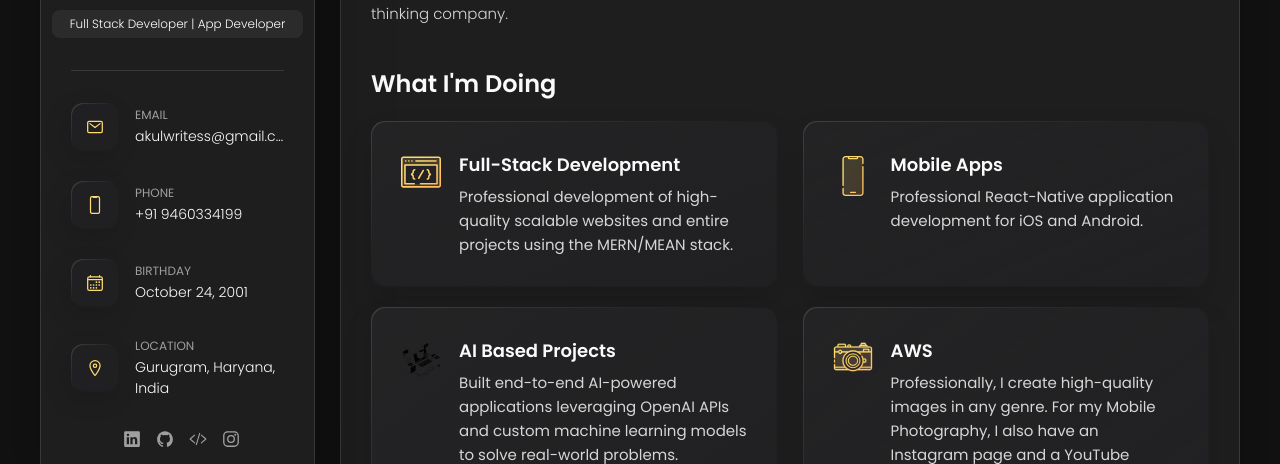
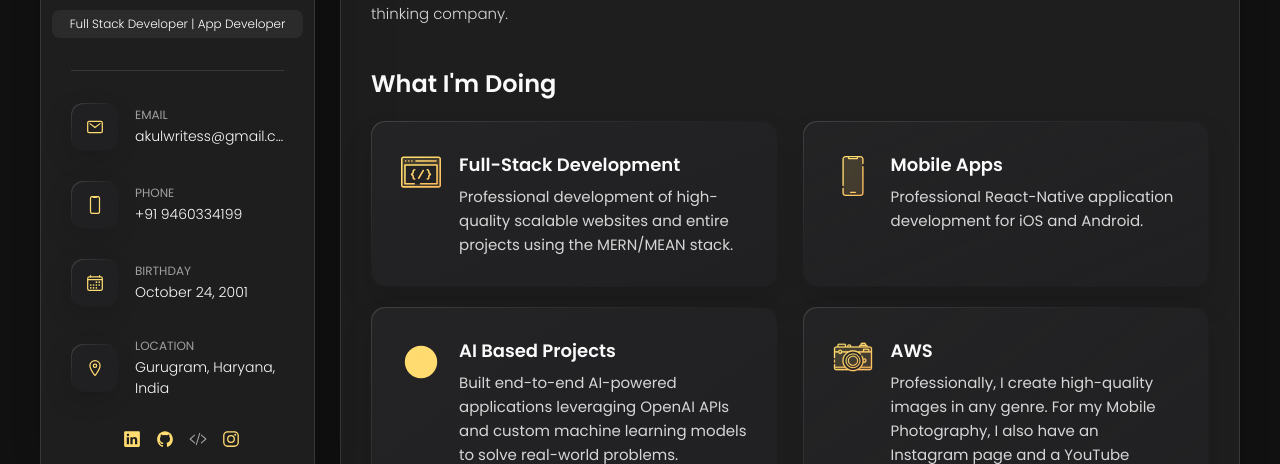
Before and after one commit to akulwrites/akulwrites.github.io, a website: page index.html in a window 1280 px wide. Shown: the part 336-800 px from the top of the page. Drawn offline with nearby package versions, Linux system fonts and the light colour scheme.

Commit message:
Update index.html - change - icon savg

```diff
--- a/index.html
+++ b/index.html
@@ -274,8 +274,30 @@
             <li class="service-item">
 
               <div class="service-icon-box">
-                <img src="icon-ai.svg
-                " alt="ai icon" width="40" color="yellow">
+                <svg version="1.1" id="Icon_Set" xmlns="http://www.w3.org/2000/svg" x="0" y="0"
+                  viewBox="0 0 256 256" width="40" height="40"
+                  xml:space="preserve">
+                  <style>
+                    * {
+                      fill: #ffdb70 !important;
+                    }
+                  </style>
+                  <circle cx="128" cy="128" r="103.5" />
+                  <path d="M136.938 44.695c-32.706-.818-59.611 24.82-60.849 57.039-.03.77-.049 1.543-.049 2.32 0 .777.02 1.55.049 2.319v14.13l-14.336 22.584c-1.47 2.315.194 5.341 2.936 5.341h11.399v27.434c0 6.216 5.039 11.256 11.256 11.256h31.165v24.207h59.132v-56.983c0-5.143 1.779-10.097 4.91-14.177a59.11 59.11 0 0 0 12.243-35.92c.101-32.129-25.737-58.747-57.856-59.55z" />
+                  <path d="M142.897 45.145c23.529 7.991 40.487 30.408 40.405 56.448a59.102 59.102 0 0 1-12.243 35.92c-3.131 4.08-4.91 9.034-4.91 14.176v59.635h11.491v-56.983c0-5.143 1.779-10.097 4.91-14.177a59.11 59.11 0 0 0 12.243-35.92c.096-30.115-22.6-55.389-51.896-59.099z" />
+                  <path d="M177.641 214.325h-59.132a3 3 0 0 1-3-3v-21.207H87.344c-7.861 0-14.256-6.395-14.256-14.256v-24.434h-8.399a6.477 6.477 0 0 1-5.468-9.949l13.868-21.848V106.43c-.03-.789-.049-1.58-.049-2.376 0-.816.021-1.627.052-2.436 1.312-34.141 29.545-60.769 63.922-59.922 33.621.84 60.888 28.904 60.781 62.558-.043 13.779-4.491 26.829-12.863 37.737-2.767 3.605-4.29 7.991-4.29 12.351v56.983a3.002 3.002 0 0 1-3.001 3z" />
+                  <path d="M156.276 123.462h-35.935a6.332 6.332 0 0 1-6.333-6.332V81.195a6.333 6.333 0 0 1 6.333-6.333h35.935a6.334 6.334 0 0 1 6.333 6.333v35.935a6.333 6.333 0 0 1-6.333 6.332z" />
+                  <circle cx="137.231" cy="173.422" r="8.396"/>
+                  <circle cx="159.327" cy="151.16" r="8.396"/>
+                  <path d="M156.276 126.462h-35.935c-5.146 0-9.333-4.187-9.333-9.333V81.195c0-5.146 4.187-9.333 9.333-9.333h35.935c5.146 0 9.333 4.187 9.333 9.333v35.935c0 5.145-4.187 9.332-9.333 9.332z"/>
+                  <path d="M127.166 136.6a3 3 0 0 1-3-3v-10.138a3 3 0 1 1 6 0V133.6a3 3 0 0 1-3 3zM149.452 136.6a3 3 0 0 1-3-3v-10.138a3 3 0 1 1 6 0V133.6c0 1.656-1.344 3-3 3zM138.309 136.6a3 3 0 0 1-3-3v-10.138a3 3 0 1 1 6 0V133.6a3 3 0 0 1-3 3zM127.166 77.862a3 3 0 0 1-3-3V64.725a3 3 0 1 1 6 0v10.137a3 3 0 0 1-3 3zM149.452 77.862a3 3 0 0 1-3-3V64.725a3 3 0 1 1 6 0v10.137a3 3 0 0 1-3 3zM138.309 77.862a3 3 0 0 1-3-3V64.725a3 3 0 1 1 6 0v10.137a3 3 0 0 1-3 3zM114.009 91.02h-10.137a3 3 0 1 1 0-6h10.137a3 3 0 1 1 0 6zM114.009 102.162h-10.137a3 3 0 1 1 0-6h10.137a3 3 0 1 1 0 6zM114.009 113.305h-10.137a3 3 0 1 1 0-6h10.137a3 3 0 1 1 0 6z"/>
+                  <path d="M172.746 91.02h-10.137a3 3 0 1 1 0-6h10.137a3 3 0 1 1 0 6zM172.746 102.162h-10.137a3 3 0 1 1 0-6h10.137a3 3 0 1 1 0 6zM172.746 113.305h-10.137a3 3 0 1 1 0-6h10.137a3 3 0 1 1 0 6z"/>
+                  <path d="M137.231 214.325a3 3 0 0 1-3-3v-29.506a3 3 0 1 1 6 0v29.506a3 3 0 0 1-3 3zM159.327 214.325a3 3 0 0 1-3-3v-51.768a3 3 0 1 1 6 0v51.768a3 3 0 0 1-3 3z"/>
+                  <path d="M137.231 184.819c-6.284 0-11.396-5.112-11.396-11.396s5.112-11.396 11.396-11.396 11.396 5.112 11.396 11.396-5.111 11.396-11.396 11.396zm0-16.793c-2.976 0-5.396 2.421-5.396 5.396s2.421 5.396 5.396 5.396 5.396-2.421 5.396-5.396-2.42-5.396-5.396-5.396z"/>
+                  <path d="M159.327 162.557c-6.284 0-11.396-5.112-11.396-11.396s5.112-11.396 11.396-11.396 11.396 5.112 11.396 11.396-5.112 11.396-11.396 11.396zm0-16.793c-2.976 0-5.396 2.421-5.396 5.396s2.421 5.396 5.396 5.396 5.396-2.421 5.396-5.396-2.42-5.396-5.396-5.396z"/>
+                  <path d="M145.51 110.768h-14.403a4.404 4.404 0 0 1-4.404-4.404V91.961a4.404 4.404 0 0 1 4.404-4.404h14.403a4.404 4.404 0 0 1 4.404 4.404v14.403a4.403 4.403 0 0 1-4.404 4.404z"/>
+                  <path d="M145.51 113.768h-14.403c-4.083 0-7.404-3.322-7.404-7.404V91.961c0-4.083 3.322-7.404 7.404-7.404h14.403c4.083 0 7.404 3.322 7.404 7.404v14.403c.001 4.082-3.321 7.404-7.404 7.404zm-14.403-23.211c-.774 0-1.404.63-1.404 1.404v14.403c0 .774.63 1.404 1.404 1.404h14.403c.774 0 1.404-.63 1.404-1.404V91.961c0-.774-.63-1.404-1.404-1.404h-14.403z"/>
+                </svg>
               </div>
 
               <div class="service-content-box">
```
